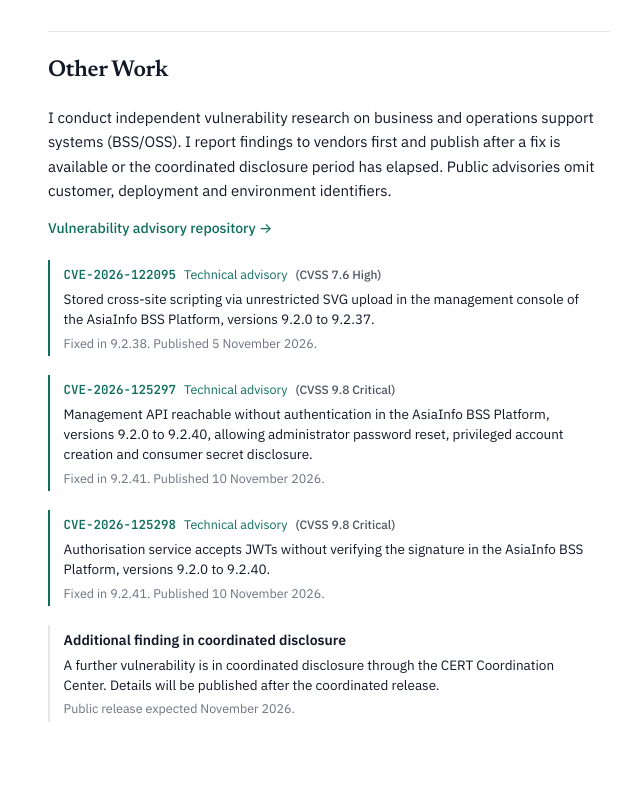
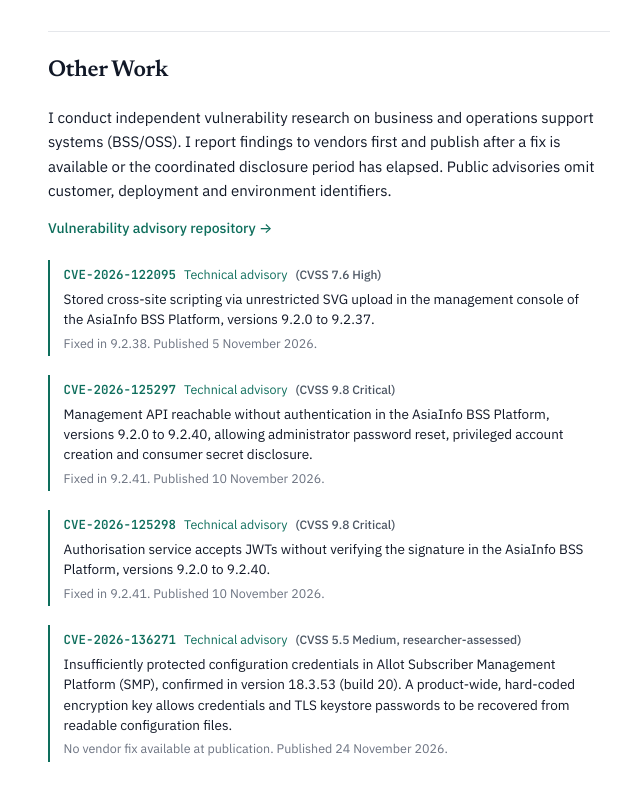
Before and after one commit to trevorkaon/trevorkaon.github.io, a plain HTML site: page index.html in a window 1280 px wide. Shown: the part 1181-1981 px from the top of the page, without its empty margins (468-1108 px from the left). Drawn offline with Linux system fonts and the light colour scheme.

Commit message:
Publish Allot SMP vulnerability entry

```diff
--- a/index.html
+++ b/index.html
@@ -667,10 +667,14 @@
 <p>Authorisation service accepts JWTs without verifying the signature in the AsiaInfo BSS Platform, versions 9.2.0 to 9.2.40.</p>
 <p class="when">Fixed in 9.2.41. Published 10 November 2026.</p>
 </li>
-<li class="pending">
-<div class="t">Additional finding in coordinated disclosure</div>
-<p>A further vulnerability is in coordinated disclosure through the CERT Coordination Center. Details will be published after the coordinated release.</p>
-<p class="when">Public release expected November 2026.</p>
+<li>
+<div class="advisories-head">
+<a class="id" href="https://www.cve.org/CVERecord?id=CVE-2026-136271" rel="noopener">CVE-2026-136271</a>
+<a aria-label="Technical advisory for CVE-2026-136271" class="advisory-link" href="https://github.com/trevorkaon/vulnerability-security-research/blob/main/advisories/allot/CVE-2026-136271.md" rel="noopener">Technical advisory</a>
+<span class="sev">(CVSS 5.5 Medium, researcher-assessed)</span>
+</div>
+<p>Insufficiently protected configuration credentials in Allot Subscriber Management Platform (SMP), confirmed in version 18.3.53 (build 20). A product-wide, hard-coded encryption key allows credentials and TLS keystore passwords to be recovered from readable configuration files.</p>
+<p class="when">No vendor fix available at publication. Published 24 November 2026.</p>
 </li>
 </ul>
 </section>
```
